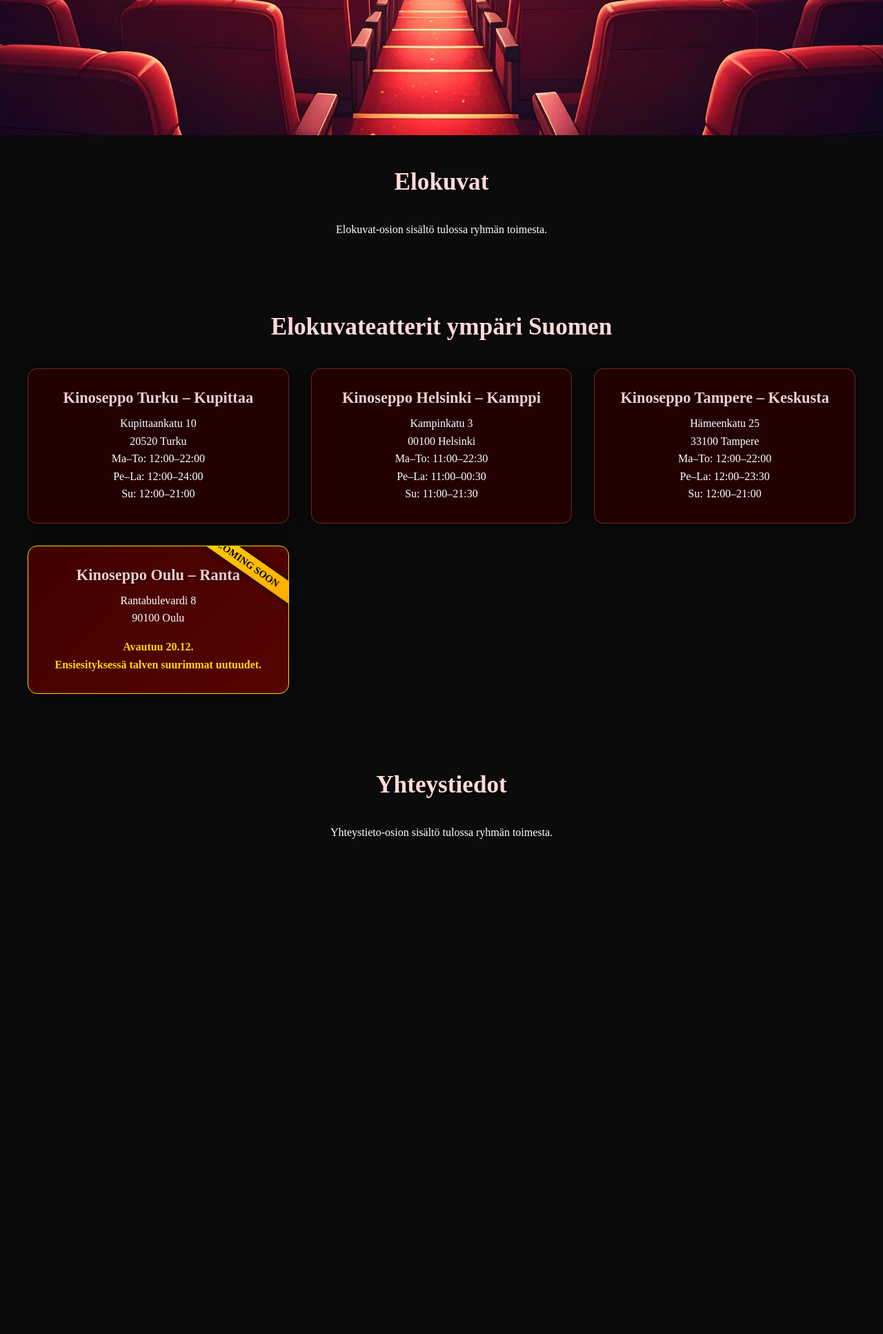
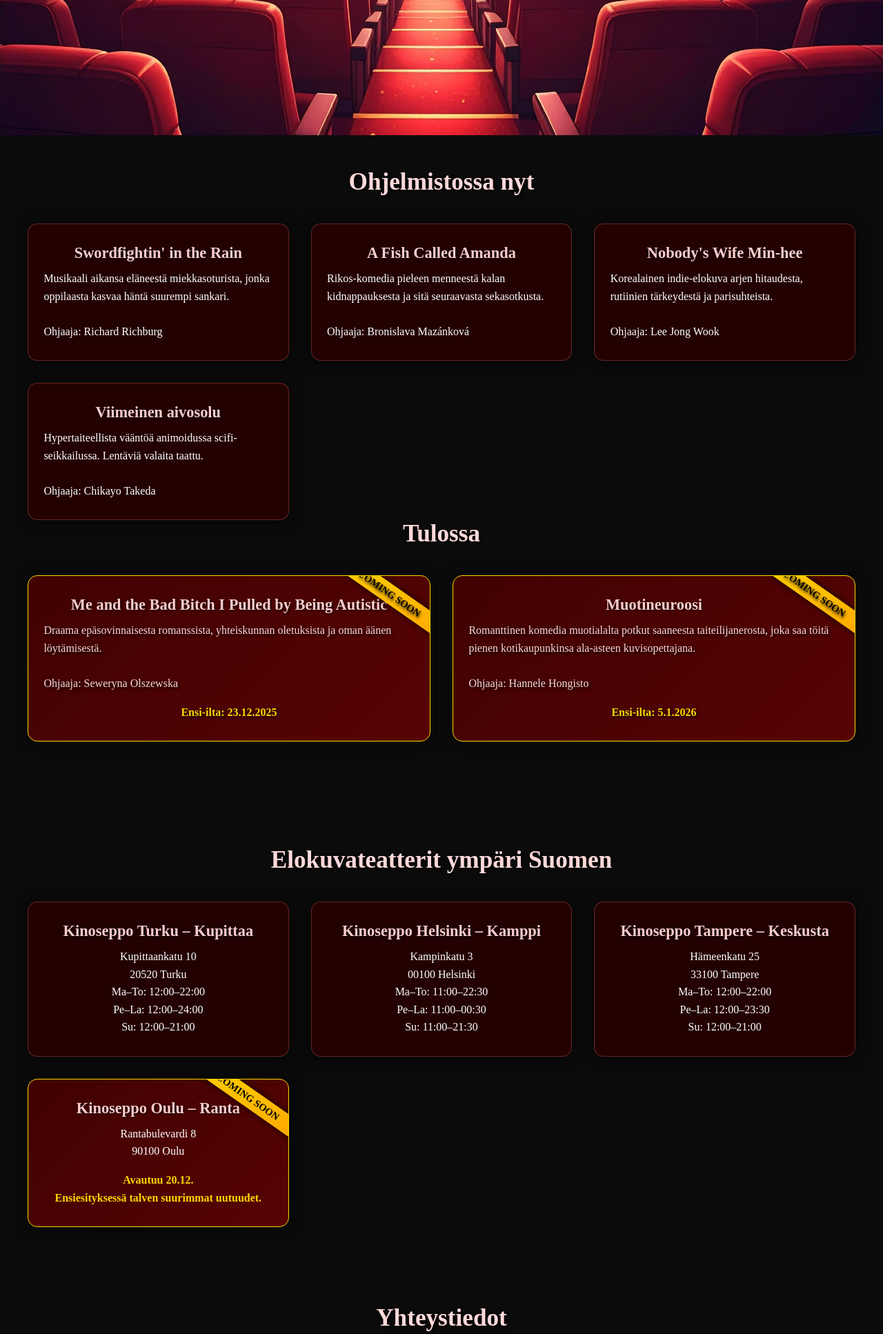
Before and after one commit to Haviaani/BE25Nettisivu, a PHP site: page / in a window 1280 px wide. Shown: the part 604-2538 px from the top of the page at 69% size. Before the commit the page ends 1820 px from the top, so only its background shows below. Run offline with PHP 8.4, Linux system fonts and the light colour scheme.

Commit message:
lisää elokuvat

```diff
--- a/etusivu.php
+++ b/etusivu.php
@@ -29,12 +29,73 @@
 
     <main>
 
-        <!-- Elokuvat-osio, ryhmän täydennettäväksi -->
+        <!-- Elokuvat-osio -->
         <section id="elokuvat" class="branch-section">
-            <h2>Elokuvat</h2>
-            <p style="margin-top: 2rem;">
-                Elokuvat-osion sisältö tulossa ryhmän toimesta.
-            </p>
+            <h2>Ohjelmistossa nyt</h2>
+
+            <div class="branch-grid">
+
+                <div class="branch-card">
+                    <h3>Swordfightin' in the Rain</h3>
+                    <p class="movie-description">
+                        Musikaali aikansa eläneestä miekkasoturista, jonka oppilaasta kasvaa häntä suurempi sankari.<br><br>
+                        Ohjaaja: Richard Richburg
+                    </p>
+                </div>
+
+                <div class="branch-card">
+                    <h3>A Fish Called Amanda</h3>
+                    <p class="movie-description">
+                        Rikos-komedia pieleen menneestä kalan kidnappauksesta ja sitä seuraavasta sekasotkusta.<br><br>
+                        Ohjaaja: Bronislava Mazánková
+                    </p>
+                </div>
+
+                <div class="branch-card">
+                    <h3>Nobody's Wife Min-hee</h3>
+                    <p class="movie-description">
+                        Korealainen indie-elokuva arjen hitaudesta, rutiinien tärkeydestä ja parisuhteista.<br><br>
+                        Ohjaaja: Lee Jong Wook
+                    </p>
+                </div>
+
+                <div class="branch-card">
+                    <h3>Viimeinen aivosolu</h3>
+                    <p class="movie-description">
+                        Hypertaiteellista vääntöä animoidussa scifi-seikkailussa. Lentäviä valaita taattu.<br><br>
+                        Ohjaaja: Chikayo Takeda
+                    </p>
+                </div>
+            </div>
+
+            <h2>Tulossa<h2>
+
+            <div class="branch-grid">
+
+                <div class="branch-card coming-soon">
+                    <h3>Me and the Bad Bitch I Pulled by Being Autistic</h3>
+                    <p class="movie-description">
+                        Draama epäsovinnaisesta romanssista, yhteiskunnan oletuksista ja oman äänen löytämisestä.<br><br>
+                        Ohjaaja: Seweryna Olszewska
+                    </p>
+                    <p class="branch-opening">
+                        Ensi-ilta: 23.12.2025
+                    </p>
+                </div>
+
+                <div class="branch-card coming-soon">
+                    <h3>Muotineuroosi</h3>
+                    <p class="movie-description">
+                        Romanttinen komedia muotialalta potkut saaneesta taiteilijanerosta, joka saa töitä pienen kotikaupunkinsa ala-asteen kuvisopettajana.<br><br>
+                        Ohjaaja: Hannele Hongisto
+                    </p>
+                    <p class="branch-opening">
+                        Ensi-ilta: 5.1.2026
+                    </p>
+                </div>
+
+            </div>
+
         </section>
 
         <!-- Toimipisteet – TÄMÄ ON SINUN OSUUTESI -->
--- a/styles.css
+++ b/styles.css
@@ -131,6 +131,13 @@ nav a {
     line-height: 1.6;
 }
 
+.movie-description {
+    font-size: 1rem;
+    line-height: 1.6;
+    text-align: left;
+    font-weight: normal;
+}
+
 .coming-soon {
     border: 1px solid gold;
     background: linear-gradient(135deg, rgba(70, 0, 0, 0.9), rgba(120, 0, 0, 0.7));
```
